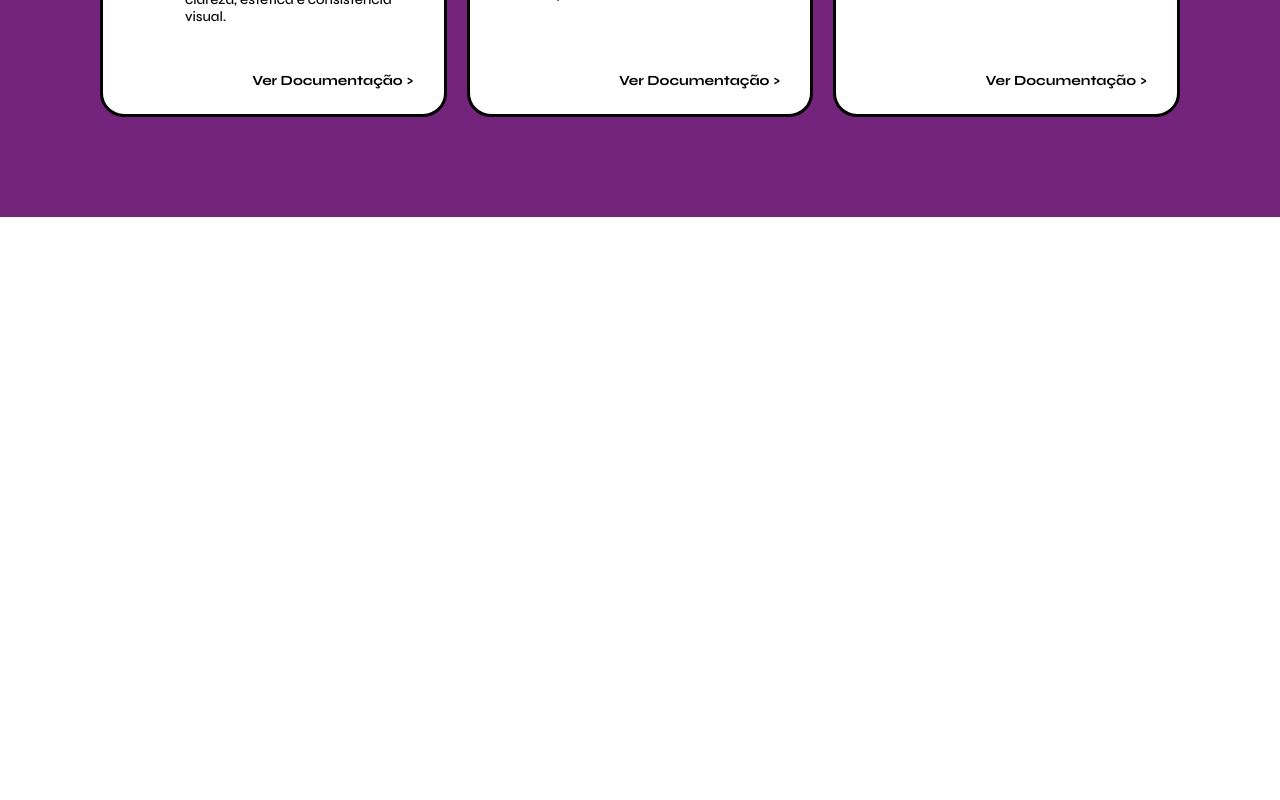
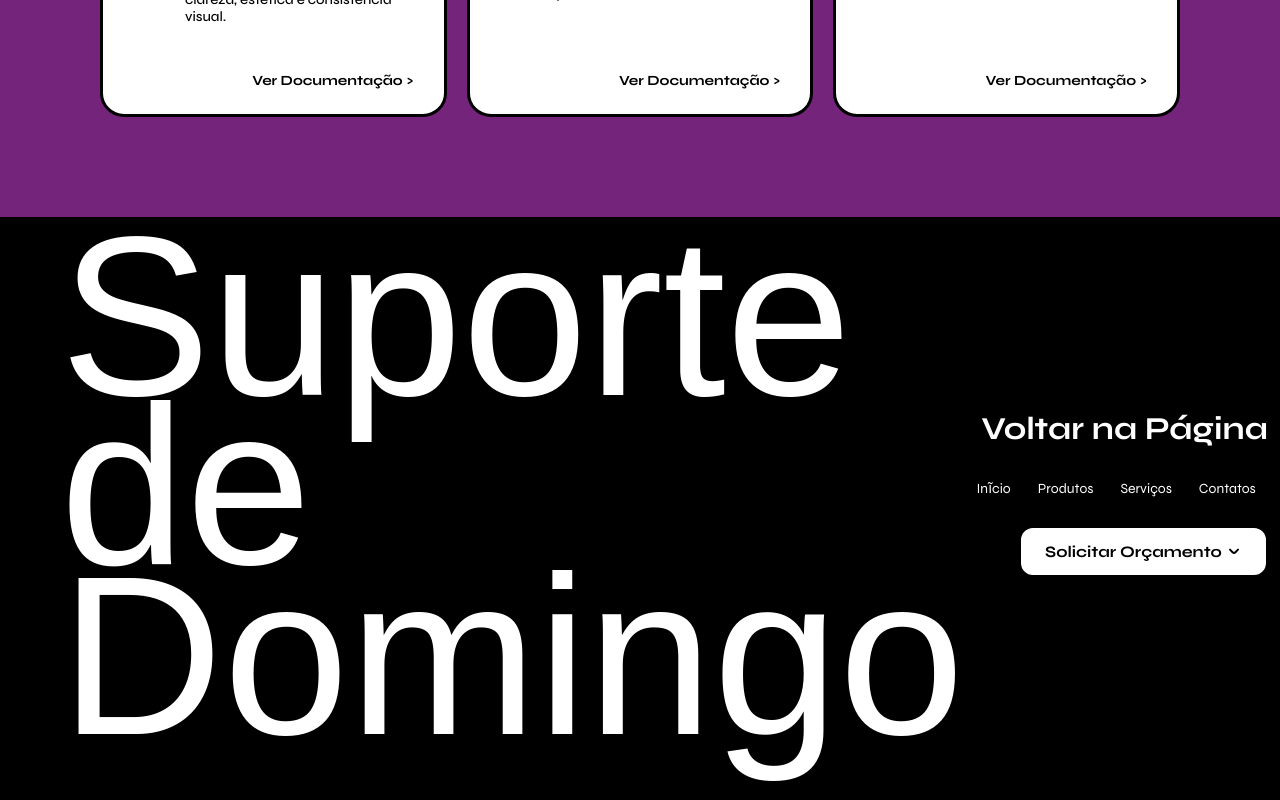
Before and after one commit to LyanBrito/sdd-rebranding.vite, a React (Vite) app: page / in a window 1280 px wide. Shown: the part 7321-8121 px from the top of the page. Before the commit the page ends 7538 px from the top, so only its background shows below. Built offline with nearby package versions, Linux system fonts and the light colour scheme; a web font is replaced by a local one.

Commit message:
feat: created footer component

```diff
--- a/src/App.tsx
+++ b/src/App.tsx
@@ -23,9 +23,27 @@ export default function App() {
                     style={{borderLeft: '4px solid black', borderRight: '4px solid black'}}
                 />
             </S.HeroContent>
-            <QuoteComponent />
+            <QuoteComponent/>
             <ProjectsContainer/>
-            <ServicesSection />
+            <ServicesSection/>
+            <S.FooterContainer>
+                <S.FooterLogo>Suporte de Domingo</S.FooterLogo>
+                <S.BackWrapepr className="backWrapper">
+                    <S.FooterSubtitle>Voltar na Página</S.FooterSubtitle>
+                    <S.FooterNav>
+                        <S.FooterNavLink href="/">Inĩcio</S.FooterNavLink>
+                        <S.FooterNavLink href="/">Produtos</S.FooterNavLink>
+                        <S.FooterNavLink href="/">Serviços</S.FooterNavLink>
+                        <S.FooterNavLink href="/">Contatos</S.FooterNavLink>
+                    </S.FooterNav>
+                    <Button hasIcon label="Solicitar Orçamento" ref="/" />
+                    <S.FooterSocialNav className="socialNav">
+                        <I.ArrowIcon />
+                        <I.ArrowIcon />
+                        <I.ArrowIcon />
+                    </S.FooterSocialNav>
+                </S.BackWrapepr>
+            </S.FooterContainer>
         </S.PageContainer>
     )
 }
--- a/src/styles/base/globalStyles.ts
+++ b/src/styles/base/globalStyles.ts
@@ -1,5 +1,6 @@
 import styled, {createGlobalStyle} from "styled-components";
 import {Colors, Fonts} from "../util/variables";
+import {motion} from "motion/react";
 
 export const GlobalStyle = createGlobalStyle`
     *,
@@ -135,3 +136,71 @@ export const ButtonWrapper = styled.div`
     align-items: flex-start;
     gap: 30px;
 `
+
+// Footer
+
+export const FooterContainer = styled.footer`
+    display: flex;
+    padding: 15px 60px 60px 60px;
+    justify-content: space-between;
+    align-items: center;
+    width: 100%;
+    background-color: ${Colors.black};
+`
+
+export const FooterLogo = styled.span`
+    color: ${Colors.white};
+    font-family: ${Fonts.logoFF};
+    font-size: ${Fonts.footerLogo};
+    font-style: normal;
+    font-weight: 400;
+    line-height: 75%; /* 169.5px */
+`
+
+export const BackWrapepr = styled.div`
+    display: flex;
+    padding-top: 45px;
+    flex-direction: column;
+    justify-content: center;
+    align-items: flex-end;
+    gap: 20px;
+`
+
+export const FooterNav = styled.nav`
+    display: flex;
+    justify-content: center;
+    align-items: center;
+    gap: 3px;
+`
+export const FooterSubtitle = styled.h6`
+    color: ${Colors.white};
+    font-family: ${Fonts.primalFF};
+    font-size: ${Fonts.sizeXL};
+    font-style: normal;
+    font-weight: 700;
+    line-height: 150%; /* 24px */
+`
+
+export const FooterNavLink = styled(motion.a).attrs(() => ({
+    whileHover: {
+        fontWeight: 600,
+    }
+}))`
+    display: flex;
+    padding: 8px 12px;
+    justify-content: center;
+    align-items: center;
+    text-decoration: none;
+    color: ${Colors.white};
+    font-family: ${Fonts.primalFF};
+    font-size: ${Fonts.sizeTN};
+    font-style: normal;
+    font-weight: 400;
+    width: 100%;
+`
+
+export const FooterSocialNav = styled.nav`
+    display: flex;
+    align-items: center;
+    gap: 12px;
+`
```
